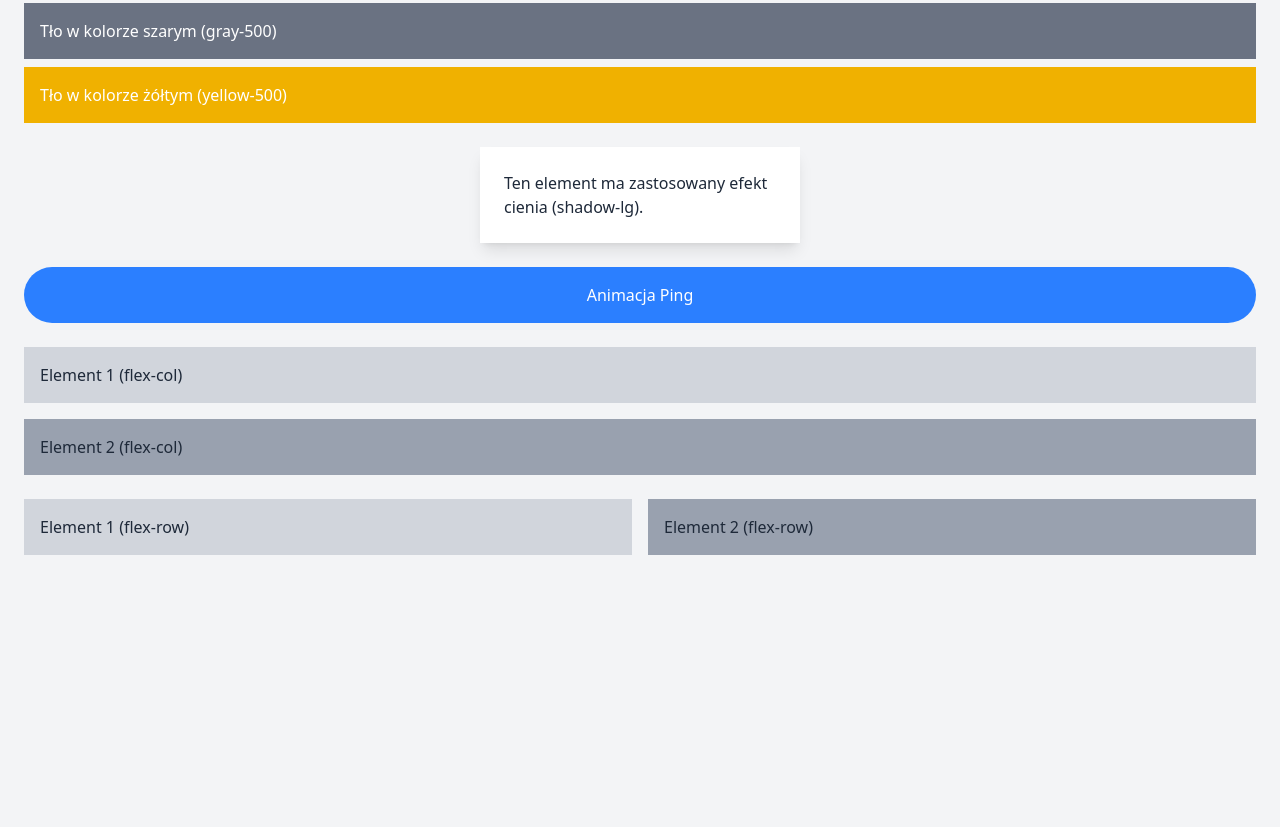
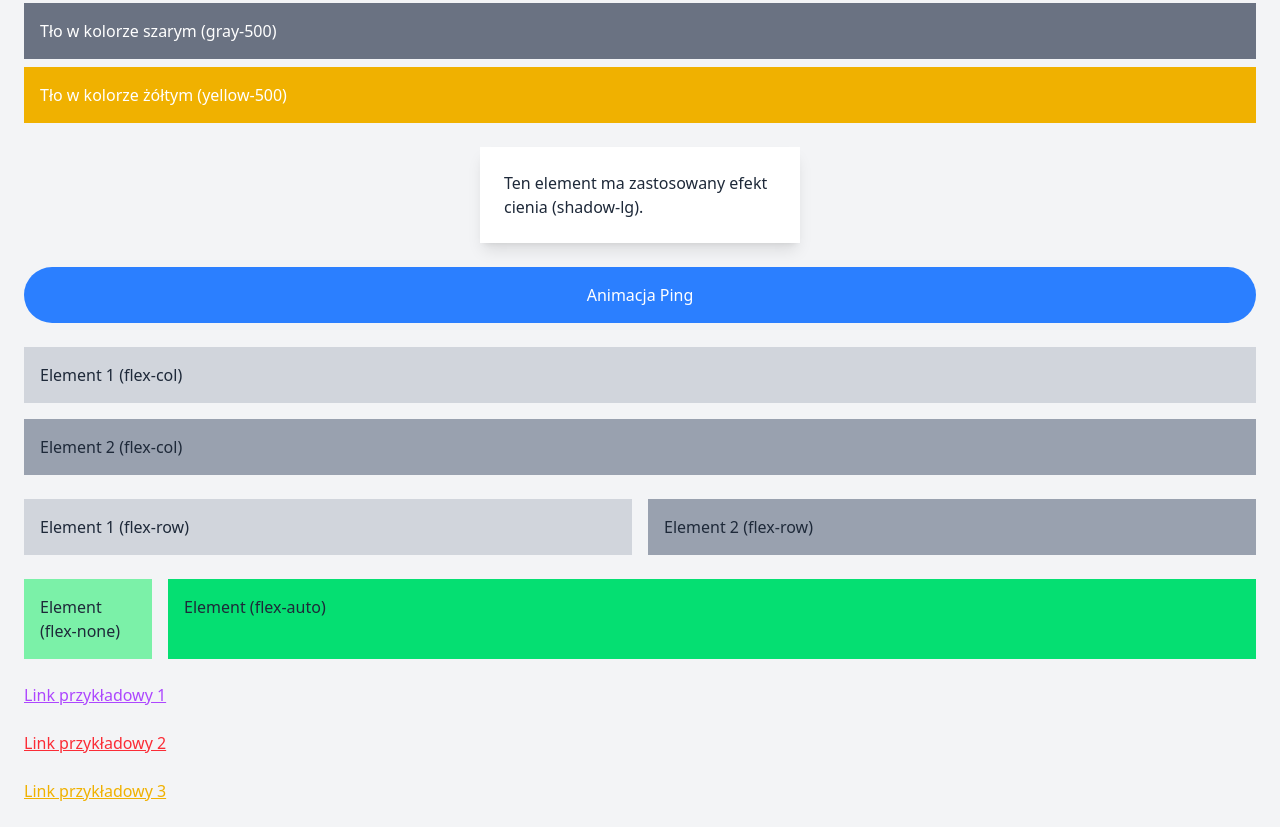
Before and after one commit to witek-formanski/witek-formanski.github.io, a plain HTML site: page src/index.html in a window 1280 px wide. Shown: the part 833-1660 px from the top of the page. Before the commit the page ends 1412 px from the top, so only its background shows below. Drawn offline with Linux system fonts and the light colour scheme.

Commit message:
add additional features

```diff
--- a/src/index.html
+++ b/src/index.html
@@ -82,6 +82,15 @@
             <div class="bg-gray-300 p-4 flex-auto">Element 1 (flex-row)</div>
             <div class="bg-gray-400 p-4 flex-auto">Element 2 (flex-row)</div>
         </div>
+
+        <div class="flex flex-row gap-4 mt-6">
+            <div class="bg-green-300 p-4 flex-none w-32">Element (flex-none)</div>
+            <div class="bg-green-400 p-4 flex-auto">Element (flex-auto)</div>
+        </div>
+
+        <p><a href="#" class="text-purple-500 underline">Link przykładowy 1</a></p>
+        <p><a href="#" class="text-red-500 underline">Link przykładowy 2</a></p>
+        <p><a href="#" class="text-yellow-500 underline">Link przykładowy 3</a></p>
     </section>
 
 </body>
```
Also changed, not shown: src/output.css.
